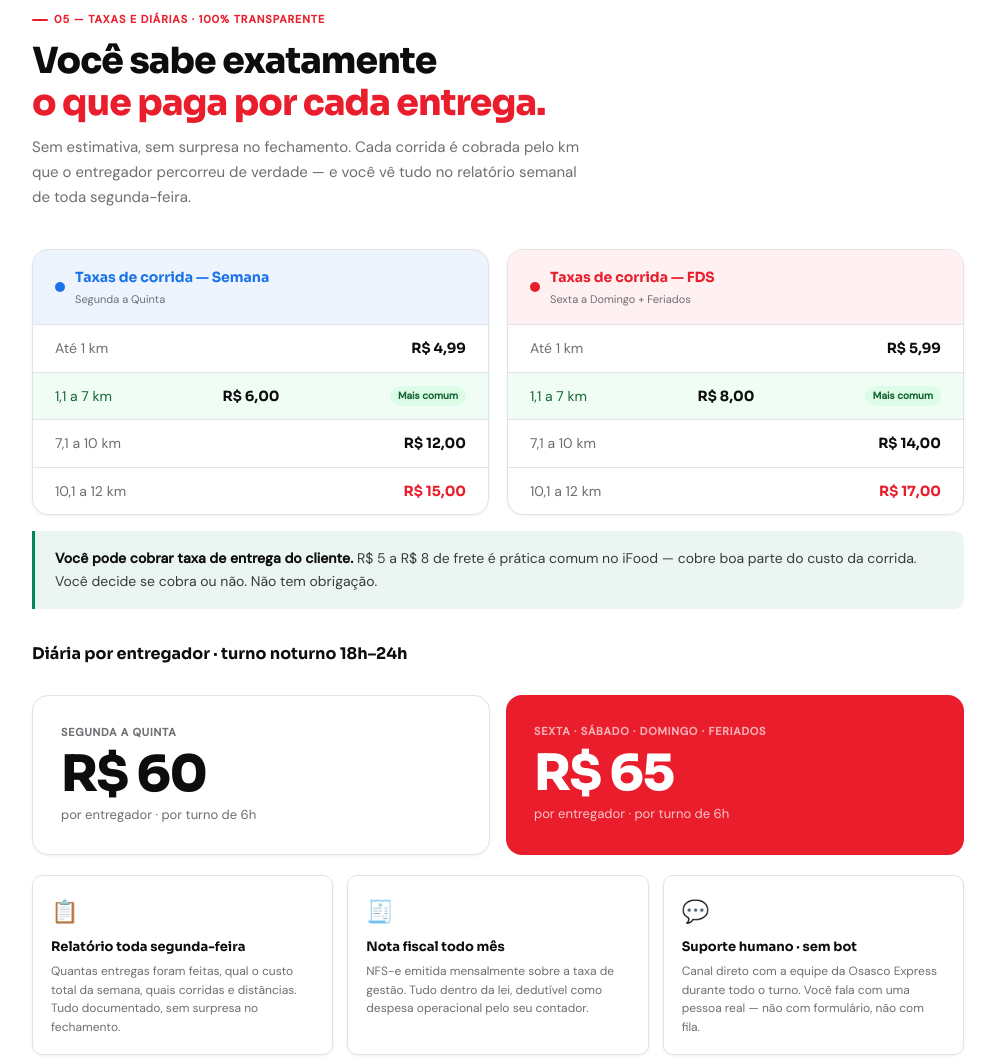
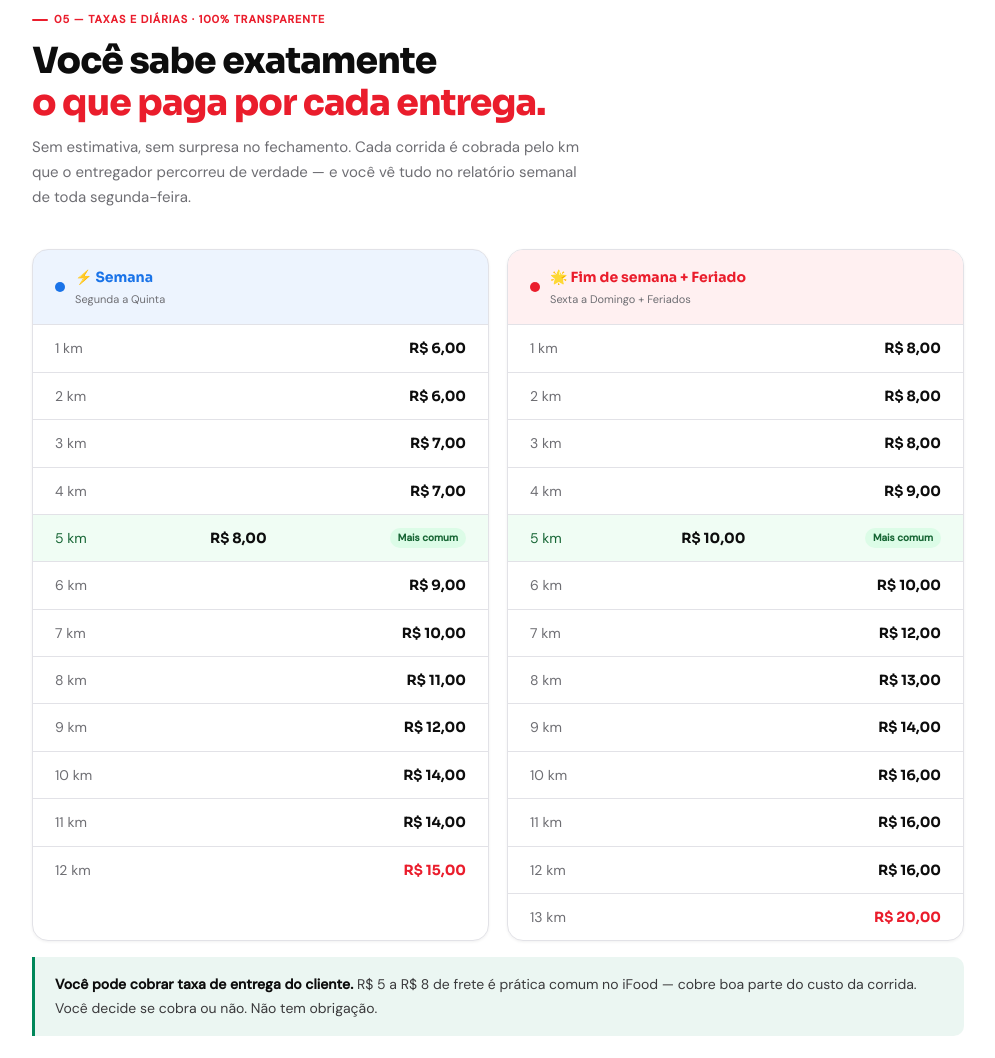
Before and after one commit to osascoexpressoficial-debug/propostapasteldadrica, a plain HTML site: page index.html in a window 1280 px wide. Shown: the part 8651-9709 px from the top of the page, without its empty margins (142-1137 px from the left). Drawn offline with Linux system fonts and the light colour scheme.

Commit message:
Add files via upload

```diff
--- a/index.html
+++ b/index.html
@@ -1105,19 +1105,38 @@ footer{background:var(--text);border-top:1px solid rgba(255,255,255,.06);padding
       <p>Sem estimativa, sem surpresa no fechamento. Cada corrida é cobrada pelo km que o entregador percorreu de verdade — e você vê tudo no relatório semanal de toda segunda-feira.</p>
     </div>
     <div class="taxa-grid fade-in">
+      <!-- SEMANA -->
       <div class="taxa-block">
-        <div class="taxa-head blue"><svg width="10" height="10" viewBox="0 0 10 10"><circle cx="5" cy="5" r="5" fill="#1a73e8"/></svg><div class="taxa-head-info"><div class="taxa-head-label blue">Taxas de corrida — Semana</div><div class="taxa-head-dias">Segunda a Quinta</div></div></div>
-        <div class="taxa-row"><span class="taxa-km">Até 1 km</span><span class="taxa-val">R$ 4,99</span></div>
-        <div class="taxa-row popular"><span class="taxa-km">1,1 a 7 km</span><span class="taxa-val">R$ 6,00</span></div>
-        <div class="taxa-row"><span class="taxa-km">7,1 a 10 km</span><span class="taxa-val">R$ 12,00</span></div>
-        <div class="taxa-row"><span class="taxa-km">10,1 a 12 km</span><span class="taxa-val hi">R$ 15,00</span></div>
+        <div class="taxa-head blue"><svg width="10" height="10" viewBox="0 0 10 10"><circle cx="5" cy="5" r="5" fill="#1a73e8"/></svg><div class="taxa-head-info"><div class="taxa-head-label blue">⚡ Semana</div><div class="taxa-head-dias">Segunda a Quinta</div></div></div>
+        <div class="taxa-row"><span class="taxa-km">1 km</span><span class="taxa-val">R$ 6,00</span></div>
+        <div class="taxa-row"><span class="taxa-km">2 km</span><span class="taxa-val">R$ 6,00</span></div>
+        <div class="taxa-row"><span class="taxa-km">3 km</span><span class="taxa-val">R$ 7,00</span></div>
+        <div class="taxa-row"><span class="taxa-km">4 km</span><span class="taxa-val">R$ 7,00</span></div>
+        <div class="taxa-row popular"><span class="taxa-km">5 km</span><span class="taxa-val">R$ 8,00</span></div>
+        <div class="taxa-row"><span class="taxa-km">6 km</span><span class="taxa-val">R$ 9,00</span></div>
+        <div class="taxa-row"><span class="taxa-km">7 km</span><span class="taxa-val">R$ 10,00</span></div>
+        <div class="taxa-row"><span class="taxa-km">8 km</span><span class="taxa-val">R$ 11,00</span></div>
+        <div class="taxa-row"><span class="taxa-km">9 km</span><span class="taxa-val">R$ 12,00</span></div>
+        <div class="taxa-row"><span class="taxa-km">10 km</span><span class="taxa-val">R$ 14,00</span></div>
+        <div class="taxa-row"><span class="taxa-km">11 km</span><span class="taxa-val">R$ 14,00</span></div>
+        <div class="taxa-row"><span class="taxa-km">12 km</span><span class="taxa-val hi">R$ 15,00</span></div>
       </div>
+      <!-- FDS -->
       <div class="taxa-block">
-        <div class="taxa-head red"><svg width="10" height="10" viewBox="0 0 10 10"><circle cx="5" cy="5" r="5" fill="#ea1d2c"/></svg><div class="taxa-head-info"><div class="taxa-head-label red">Taxas de corrida — FDS</div><div class="taxa-head-dias">Sexta a Domingo + Feriados</div></div></div>
-        <div class="taxa-row"><span class="taxa-km">Até 1 km</span><span class="taxa-val">R$ 5,99</span></div>
-        <div class="taxa-row popular"><span class="taxa-km">1,1 a 7 km</span><span class="taxa-val">R$ 8,00</span></div>
-        <div class="taxa-row"><span class="taxa-km">7,1 a 10 km</span><span class="taxa-val">R$ 14,00</span></div>
-        <div class="taxa-row"><span class="taxa-km">10,1 a 12 km</span><span class="taxa-val hi">R$ 17,00</span></div>
+        <div class="taxa-head red"><svg width="10" height="10" viewBox="0 0 10 10"><circle cx="5" cy="5" r="5" fill="#ea1d2c"/></svg><div class="taxa-head-info"><div class="taxa-head-label red">🌟 Fim de semana + Feriado</div><div class="taxa-head-dias">Sexta a Domingo + Feriados</div></div></div>
+        <div class="taxa-row"><span class="taxa-km">1 km</span><span class="taxa-val">R$ 8,00</span></div>
+        <div class="taxa-row"><span class="taxa-km">2 km</span><span class="taxa-val">R$ 8,00</span></div>
+        <div class="taxa-row"><span class="taxa-km">3 km</span><span class="taxa-val">R$ 8,00</span></div>
+        <div class="taxa-row"><span class="taxa-km">4 km</span><span class="taxa-val">R$ 9,00</span></div>
+        <div class="taxa-row popular"><span class="taxa-km">5 km</span><span class="taxa-val">R$ 10,00</span></div>
+        <div class="taxa-row"><span class="taxa-km">6 km</span><span class="taxa-val">R$ 10,00</span></div>
+        <div class="taxa-row"><span class="taxa-km">7 km</span><span class="taxa-val">R$ 12,00</span></div>
+        <div class="taxa-row"><span class="taxa-km">8 km</span><span class="taxa-val">R$ 13,00</span></div>
+        <div class="taxa-row"><span class="taxa-km">9 km</span><span class="taxa-val">R$ 14,00</span></div>
+        <div class="taxa-row"><span class="taxa-km">10 km</span><span class="taxa-val">R$ 16,00</span></div>
+        <div class="taxa-row"><span class="taxa-km">11 km</span><span class="taxa-val">R$ 16,00</span></div>
+        <div class="taxa-row"><span class="taxa-km">12 km</span><span class="taxa-val">R$ 16,00</span></div>
+        <div class="taxa-row"><span class="taxa-km">13 km</span><span class="taxa-val hi">R$ 20,00</span></div>
       </div>
     </div>
     <div class="callout green fade-in" style="margin-top:16px;"><strong>Você pode cobrar taxa de entrega do cliente.</strong> R$ 5 a R$ 8 de frete é prática comum no iFood — cobre boa parte do custo da corrida. Você decide se cobra ou não. Não tem obrigação.</div>
```
